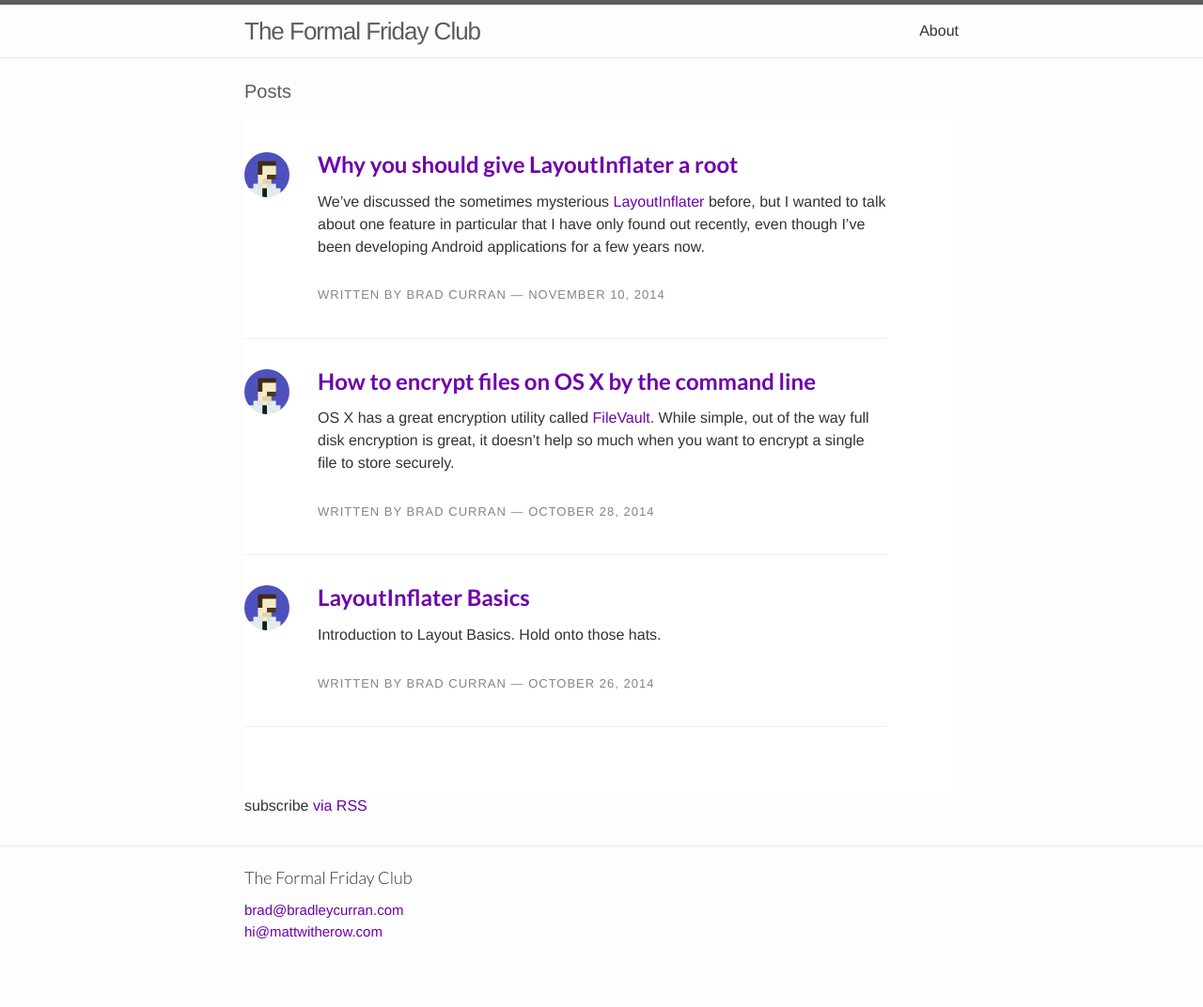
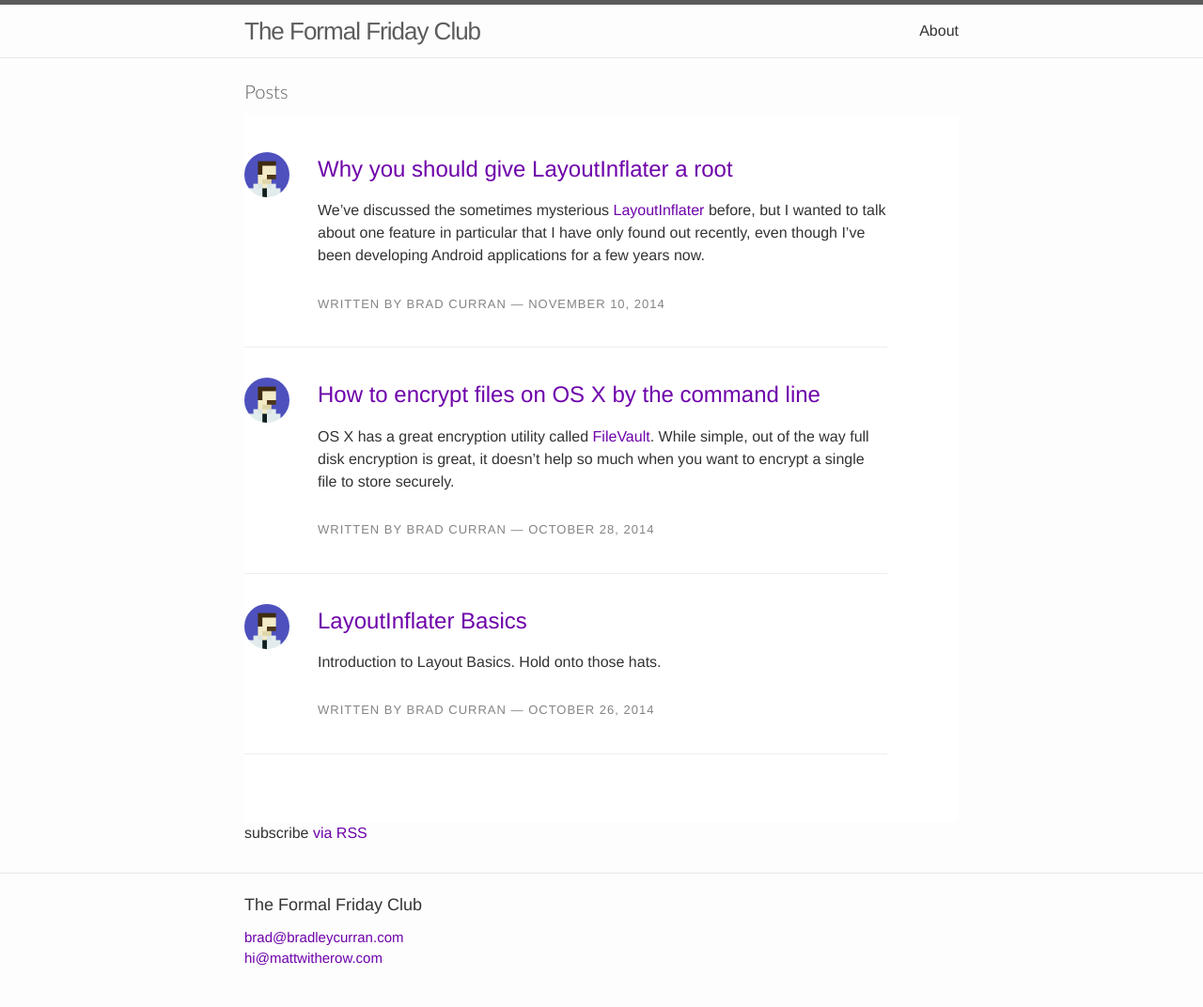
Before and after one commit to codebeer/codebeer.github.io, a Jekyll site: the page built from index.html, in a window 1280 px wide. Shown: the whole page at 94% size. Built offline with Jekyll 4.4.1, drawn with Linux system fonts in a browser that asks for light colours; before the commit the page ends 1043 px from its top, so only the background shows below that.

Commit message:
neatened code for PR

```diff
--- a/_sass/_layout.scss
+++ b/_sass/_layout.scss
@@ -1,6 +1,7 @@
-/**
+/****************************************************************************\
  * Site header
- */
+\****************************************************************************/
+
 .site-header {
     border-top: 5px solid $grey-color-dark;
     border-bottom: 1px solid $grey-color-light;
@@ -86,11 +87,10 @@
     }
 }
 
+/****************************************************************************\
+ * Site footer
+\****************************************************************************/
 
-
-/**
- * Site footer
- */
 .site-footer {
     border-top: 1px solid $grey-color-light;
     padding: $spacing-unit 0;
@@ -156,11 +156,10 @@
     }
 }
 
+/****************************************************************************\
+ * Page content
+\****************************************************************************/
 
-
-/**
- * Page content
- */
 .page-content {
     padding: $spacing-unit 0;
 }
@@ -188,49 +187,97 @@
     font-size: 24px;
 }
 
+/****************************************************************************\
+ * Posts                                                                    *
+\****************************************************************************/
 
-
-/**
- * Posts
- */
-.post-header {
-    margin-bottom: $spacing-unit;
+div {
+    display: block;
 }
 
-.post-title {
-    font-size: 42px;
-    letter-spacing: -1px;
-    line-height: 1;
+.container {
+    max-width: 800px;
+    margin: 0 auto;
+}
 
-    @include media-query($on-laptop) {
-        font-size: 36px;
+a {
+    text-decoration: none;
+    transition: all 0.2s ease;
+}
+
+.index {
+    padding:0;
+    margin-right:10%;
+
+    > div {
+        margin:0;
+        display:table-cell;
+    }
+
+    .title {
+
+        margin:0em 0 0.6em;
+    }
+
+    .avatar {
+        float:left;
+        border-radius:62px;
+        height:48px;
+        width:48px;
+        margin-top:0;
+        margin-right:30px;
     }
 }
 
-.post-content {
-    margin-bottom: $spacing-unit;
+.avatar {
+    float:left;
+    border-radius:62px;
+    height:48px;
+    width:48px;
+    margin-top:2px;
+    margin-right:30px;
+}
 
-    h2 {
-        font-size: 32px;
+article {
 
-        @include media-query($on-laptop) {
-            font-size: 28px;
-        }
+    background: #fff;
+    padding: 40px 0;
+    font-size: 16px;
+
+    section{
+        display: block;
     }
 
-    h3 {
-        font-size: 26px;
-
-        @include media-query($on-laptop) {
-            font-size: 22px;
-        }
+    .meta {
+        color: #848484;
+        font-size: 13px;
+        text-transform: uppercase;
+        margin-bottom: 0.3em;
+        font-weight: 400;
+        letter-spacing: 1px;
     }
 
-    h4 {
-        font-size: 20px;
+    hr {
+        margin: 2em 0;
+    }
 
-        @include media-query($on-laptop) {
-            font-size: 18px;
-        }
+    address {
+        display: inline;
+        font-size: 13px;
+        font-style: normal;
+        line-height: 1.42;
+        margin: 0;
     }
 }
+
+hr {
+    border: 0;
+    border-top: 1px solid #eeeeee;
+    box-sizing: content-box;
+    height: 0;
+}
+
+time {
+    display: inline;
+    font-size: 13px;
+}
--- a/css/main.scss
+++ b/css/main.scss
@@ -2,8 +2,6 @@
 # Only the main Sass file needs front matter (the dashes are enough)
 ---
 @charset "utf-8";
-
-
 
 // Our variables
 $base-font-family: Helvetica, Arial, sans-serif;
@@ -26,145 +24,14 @@ $grey-color-dark:  darken($grey-color, 15%);
 $on-palm:          600px;
 $on-laptop:        800px;
 
-//matt start
-
-h1,  h3, h4, h5 {
-	font-family: "proxima-nova", "Helvetica Neue", Avenir, Arial, sans-serif;
+h1, h3, h4, h5 {
+	font-family: "Lato", "proxima-nova", "Helvetica Neue", Avenir, Arial, sans-serif;
 	color: $grey-color-dark;
 }
 
 h2 {
-	font-family: "Lato";
 	font-weight: bold;
 }
-#greywrap {
-	background: #E8E8E8;
-	margin-top: 0px;
-	padding-top: 40px;
-	border-bottom: 1px solid #ddd;
-	text-align: center;
-}
-
-.index .title {
-	margin: 1.2em 0 0.6em;
-}
-
-.article .title {
-	margin: 0.2em 0;
-	font-weight: bold;
-}
-
-.article p {
-    margin-bottom: 0px;
-}
-
-article h2 {
-	font-weight: 600;
-	line-height: 1.1;
-	font-size: 1.5em;
-}
-.avatar {
-    float:left;
-    border-radius:62px;
-    height:48px;
-    width:48px;
-    margin-top:2px;
-    margin-right:30px;
-}
-
-article section{
-	display: block;
-}
-
-article .meta {
-	color: #848484;
-	font-size: 13px;
-	text-transform: uppercase;
-	margin-bottom: 0.3em;
-	font-weight: 400;
-	letter-spacing: 1px;
-}
-
-article hr {
-	margin: 2em 0;
-}
-
-hr {
-	border: 0;
-	border-top: 1px solid #eeeeee;
-}
-
-hr {
-	box-sizing: content-box;
-	height: 0;
-}
-
-.index {
-        padding:0;
-        margin-right:10%;
-
-        > div {
-            margin:0;
-        }
-}
-
-.index {
-
-    > div{
-        display:table-cell;
-    }
-
-    .title {
-        margin:0em 0 0.6em;
-    }
-
-    .avatar {
-        float:left;
-        border-radius:62px;
-        height:48px;
-        width:48px;
-        margin-top:0;
-        margin-right:30px;
-    }
-}
-
-a {
-	text-decoration: none;
-	transition: all 0.2s ease;
-}
-
-article address {
-	display: inline;
-	font-size: 13px;
-	font-style: normal;
-	line-height: 1.42;
-	margin: 0;
-}
-
-time {
-	display: inline;
-	font-size: 13px;
-}
-
-div {
-	display: block;
-}
-
-.container {
-	max-width: 800px;
-	margin: 0 auto;
-}
-
-article {
-	background: #fff;
-	padding: 40px 0;
-	font-size: 16px;
-}
-
-
-
-
-//matt end
 
 // Using media queries with like this:
 // @include media-query($palm) {
@@ -179,8 +46,6 @@ article {
     }
 }
 
-
-
 // Import partials from `sass_dir` (defaults to `_sass`)
 @import
         "base",
```
